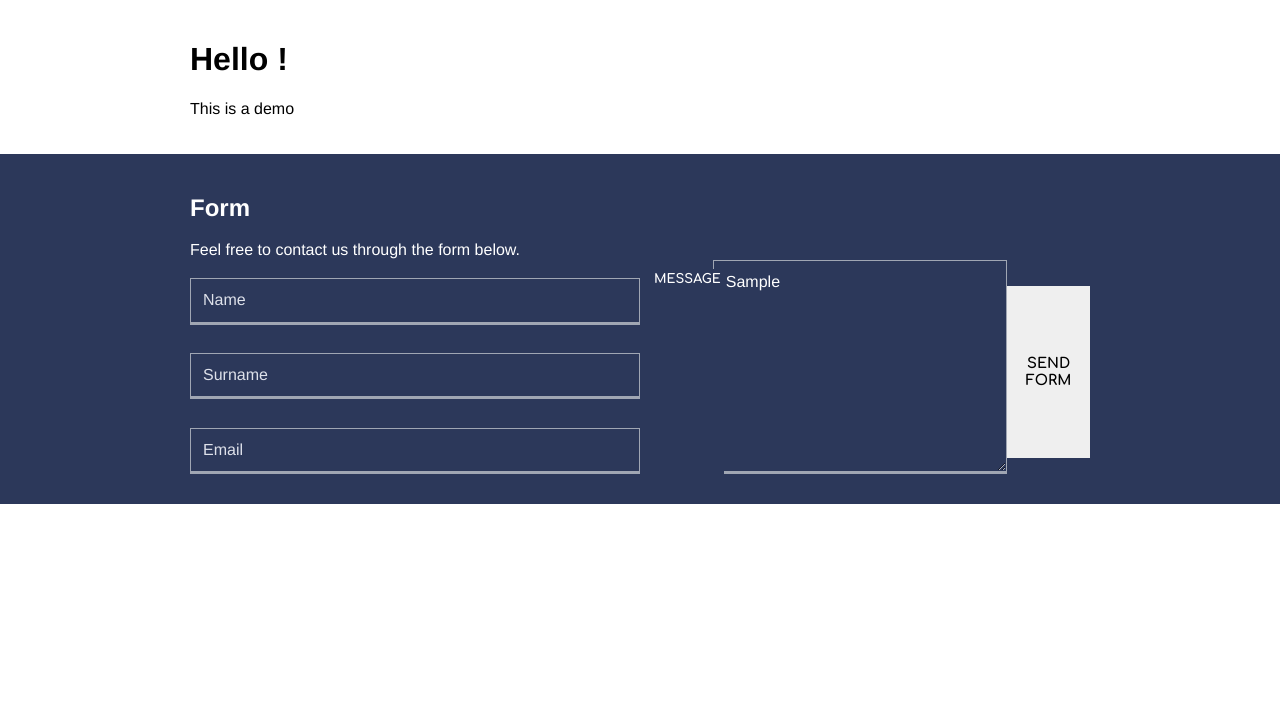
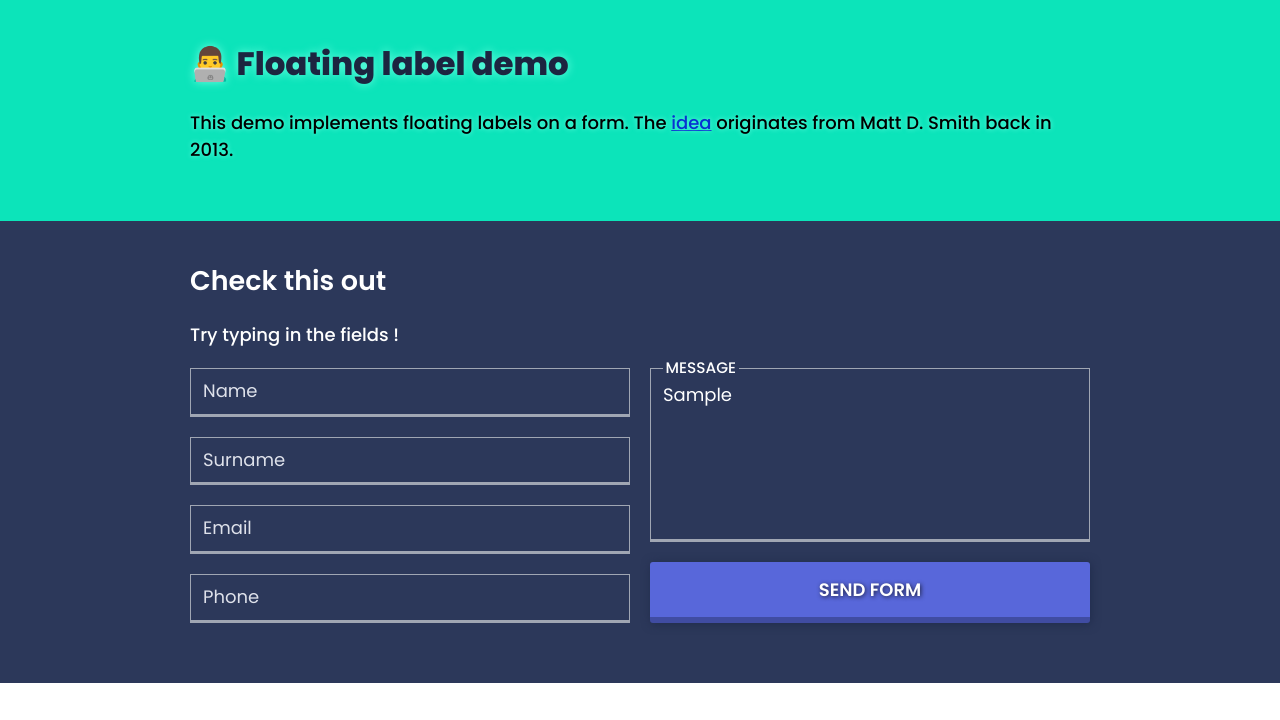
Before and after one commit to JoJoMimosa/Vitrine, a website built with Parcel: page index.html in a window 1280 px wide. Both pictures are taken after typing "Sample" into the empty fields and a click on the button "SEND FORM". Built offline with nearby package versions, Linux system fonts and the light colour scheme.

Commit message:
Cache push

```diff
--- a/css/master.scss
+++ b/css/master.scss
@@ -1,7 +1,11 @@
 /*! github.com/jojomimosa | MIT License */
 
-$font-stack: 'Arimo', sans-serif;
-$font-stack-secondary: 'Comfortaa', sans-serif;
+// Vars
+
+$font-stack: 'Poppins', sans-serif;
+
+$link-color: #0832d2;
+$link-color-visited: #8f08d2;
 
 $animation-duration: .25s;
 
@@ -11,15 +15,83 @@ $form-placeholder: #dee1ea;
 $form-border: #a0a6b3;
 $form-border-hover: #fff;
 $form-border-active: #e1e817;
+$form-btn-bg: #5867da;
+$form-btn-color: #fff;
+$form-btn-border: #404ca2;
+$form-btn-shadow: #1c203e;
+$form-btn-box-shadow: #202c4c;
+$form-btn-hover-bg: #687afd;
+$form-btn-hover-border: #4a58bd;
+
+// HTML, body and heading...
+
+html {
+  font-size: 18px;
+}
 
 body {
   font-family: $font-stack;
+  line-height: 1.5;
+  font-weight: 500;
+}
+
+h1, h2, h3, h4, h5, h6 {
+  font-weight: 600;
+  font-family: $font-stack;
+  margin: 0 0 20px 0;
+}
+
+h1 {
+  font-size: 1.8rem;
+  text-shadow: 0 0 10px #6affe2;
+  font-weight: 800;
+  color: #1c2540;
+}
+
+h2 {
+  font-size: 1.5rem;
+}
+
+h3 {
+  font-size: 1.17rem;
+}
+
+h4 {
+  font-size: 1rem;
+}
+
+h5 {
+  font-size: 0.83rem;
+}
+
+h6 {
+  font-size: 0.67rem;
+}
+
+// Paragraphs and links
+
+p {
+  text-shadow: 0 0 5px #6affe2;
+}
+
+p a {
+  color: $link-color;
+  text-decoration: underline $link-color;
+}
+
+p a:visited {
+  color: $link-color-visited;
+  text-decoration: underline $link-color-visited;
 }
 
 // Sections
 
 .section {
-  padding: 20px 0;
+  padding: 40px 0;
+}
+
+.section--header {
+  background-color: #0ce4ba;
 }
 
 .section--form {
@@ -45,13 +117,9 @@ body {
 }
 
 .form__divider--right {
+  margin-left: 20px;
   display: flex;
-}
-
-.form__divider--right > label,
-.form__divider--right > textarea,
-.form__divider--right > button {
-  height: auto;
+  flex-direction: column;
 }
 
 ::placeholder { /* Standard syntax */
@@ -71,68 +139,132 @@ body {
   color: $form-placeholder;
 }
 
-.form__txt-input {
+.flabel {
+  position: relative;
+  margin: 20px 0;
+}
+
+.flabel__input {
   color: $form-color;
   background: $form-bg;
   width: 100%;
   box-sizing: border-box;
-  margin: 0 0 10px 0;
   padding: 12px;
   border: 1px solid $form-border;
   border-bottom: 3px solid $form-border;
-  transition: $animation-duration ease-out border-color;
+  transition: border-color $animation-duration ease-out;
 }
 
-.form__txt-input:hover {
-  border: 1px solid $form-border-hover;
-  border-bottom: 3px solid $form-border-hover;
+.flabel__input:hover {
+  border-color: $form-border-hover;
+  transition: border-color $animation-duration ease-out;
 }
 
-.form__txt-input:focus {
-  border: 1px solid $form-border-active;
-  border-bottom: 3px solid $form-border-active;
+.flabel__input:focus {
+  border-color: $form-border-active;
   outline: 0;
 }
 
-.form__label {
-  transition: opacity $animation-duration ease-out, left $animation-duration ease-out;
+.flabel__input:focus + .flabel__label {
+  color: $form-border-active;
+}
+
+.flabel__label {
+  transition: opacity $animation-duration ease-out,
+              left $animation-duration ease-out,
+              color $animation-duration ease-out;
   display: inline;
   opacity: 0;
-  position: relative;
-  left: 5px;
-  top: 9px;
-  font-size: 0.8rem;
+  position: absolute;
+  left: 0;
+  left: .2rem;
+  top: -11px;
+  top: -0.6rem;
+  font-size: 0.85rem;
   text-transform: uppercase;
-  font-family: $font-stack-secondary;
-  font-weight: 700;
+  font-family: $font-stack;
+  font-weight: 500;
   background: $form-bg;
-  padding: 3px;
+  padding: 0 3px;
 }
 
-.form__label.form__label--enabled {
+.flabel__label.flabel__label--enabled {
   opacity: 1;
   left: 11px;
+  left: .7rem;
 }
 
-.form__txt-input--txtarea {
-  resize: vertical;
+.form__divider--right > .flabel {
+  display: flex;
+  flex: 1;
+}
+
+.flabel__input--txtarea {
+  resize: none;
+  line-height: 1.5;
 }
 
 .form__btn {
+  border-radius: 3px;
   display: block;
   border: 0;
-  padding: 12px;
-  font-weight: 700;
+  padding: 18px 0 16px;
+  font-weight: 600;
   text-transform: uppercase;
-  font-family: $font-stack-secondary;
-  font-size: .9rem;
-  margin: 26px 0;
+  font-family: $font-stack;
+  font-size: 1rem;
+  margin-bottom: 20px;
+  color: $form-btn-color;
+  background-color: $form-btn-bg;
+  border-bottom: 6px solid $form-btn-border;
+  text-shadow: 1px 1px 4px $form-btn-shadow;
+  transition: background-color $animation-duration ease-out,
+              border $animation-duration ease-out;
+  box-shadow: 1px 1px 10px $form-btn-box-shadow;
 }
 
 .form__btn:hover {
   cursor: pointer;
+  background-color: $form-btn-hover-bg;
+  border-color: $form-btn-hover-border;
 }
 
 .form__btn:focus {
   outline: none;
 }
+
+// Media queries
+
+@media screen and (max-width: 991px) {
+  html {
+    font-size: 16px;
+  }
+}
+
+@media screen and (max-width: 767px) {
+  .form {
+    display: block;
+  }
+
+  .flabel:last-of-type {
+    margin-top: 0;
+  }
+
+  .flabel__input--txtarea {
+    height: 110px;
+  }
+
+  .form__divider--right {
+    margin-left: 0;
+  }
+}
+
+@media screen and (max-width: 481px) {
+  html {
+    font-size: 14px;
+  }
+
+  .content {
+    max-width: 93%;
+  }
+}
--- a/index.html
+++ b/index.html
@@ -2,38 +2,60 @@
 <html lang="en" dir="ltr">
   <head>
     <meta charset="utf-8">
+    <meta name="viewport" content="width=device-width">
     <title>Vitrine - Welcome !</title>
-    <link href="https://fonts.googleapis.com/css?family=Arimo:400,700" rel="stylesheet">
-    <link href="https://fonts.googleapis.com/css?family=Comfortaa:700" rel="stylesheet">
+    <link href="https://fonts.googleapis.com/css?family=Poppins:400,500,600,800" rel="stylesheet">
   </head>
   <body>
-    <section class="section">
+    <header class="section section--header">
       <div class="content">
-        <h1>Hello !</h1>
-        <p>This is a demo</p>
+        <h1>👨‍💻 Floating label demo</h1>
+        <p>This demo implements floating labels on a form. The <a href="http://mds.is/float-label-pattern/" target="_blank">idea</a> originates from Matt D. Smith back in 2013.</p>
       </div>
-    </section>
+    </header>
     <section class="section section--form">
       <div class="content">
-        <h2>Form</h2>
-        <span>Feel free to contact us through the form below.</span>
+        <h2>Check this out</h2>
+        <span>Try typing in the fields !</span>
         <form class="form">
           <div class="form__divider">
-            <label class="form__label" for="name">Name</label>
-            <input class="form__txt-input flabel" id="name" type="text" placeholder="Name">
-            <label class="form__label" for="surname">Surname</label>
-            <input class="form__txt-input flabel" id="surname" type="text" placeholder="Surname">
-            <label class="form__label" for="email">Email</label>
-            <input class="form__txt-input flabel" id="email" type="email" placeholder="Email">
+            <div class="flabel">
+              <input class="flabel__input" type="text" placeholder="Name">
+              <label class="flabel__label">Name</label>
+            </div>
+            <div class="flabel">
+              <input class="flabel__input" type="text" placeholder="Surname">
+              <label class="flabel__label">Surname</label>
+            </div>
+            <div class="flabel">
+              <input class="flabel__input" type="email" placeholder="Email">
+              <label class="flabel__label">Email</label>
+            </div>
+            <div class="flabel">
+              <input class="flabel__input" type="tel" placeholder="Phone">
+              <label class="flabel__label">Phone</label>
+            </div>
           </div>
           <div class="form__divider form__divider--right">
-            <label class="form__label" for="message">Message</label>
-            <textarea class="form__txt-input form__txt-input--txtarea flabel" id="message" placeholder="Message"></textarea>
+            <div class="flabel">
+              <textarea class="flabel__input flabel__input--txtarea" placeholder="Message"></textarea>
+              <label class="flabel__label">Message</label>
+            </div>
             <button class="form__btn" type="button">Send form</button>
           </div>
         </form>
       </div>
     </section>
+    <footer class="section section--footer">
+      <div class="content">
+
+      </div>
+    </footer>
     <script src="js/index.js"></script>
   </body>
-</htm
+</html>
+<!--
+
+Whatchu looking at u nerd
+
+-->
--- a/js/floating-label.js
+++ b/js/floating-label.js
@@ -3,11 +3,12 @@
 // Usable tags
 const tags = ['INPUT', 'TEXTAREA'];
 
-const floatingLabel = (selector) => {
-  // Get all targets
-  let targets = document.querySelectorAll(selector);
+const floatingLabel = () => {
+  // Get the input fields
+  let inputs = document.querySelectorAll('.flabel .flabel__input');
 
-  for (let input of targets) {
+  // Handle user input on each input
+  for (let input of inputs) {
     // If the tag is usable
     if (tags.indexOf(input.tagName) > -1) {
       input.addEventListener('input', onUserInput);
@@ -19,20 +20,20 @@ const floatingLabel = (selector) => {
 const onUserInput = (e) => {
   // Get the input and its associated label
   let input = e.target;
-  let label = input.form.querySelector(`[for=${input.id}]`);
+  let label = input.parentElement.querySelector('.flabel__label');
 
   // If the input is not empty
   if (input.value.length != '') {
     // If the label was hidden, show it
-    if (!label.classList.contains('form__label--enabled')) {
-      label.classList.add('form__label--enabled');
+    if (!label.classList.contains('flabel__label--enabled')) {
+      label.classList.add('flabel__label--enabled');
     }
   }
   // If the input is empty
   else {
     // If the label was enabled, hide it
-    if (label.classList.contains('form__label--enabled')) {
-      label.classList.remove('form__label--enabled');
+    if (label.classList.contains('flabel__label--enabled')) {
+      label.classList.remove('flabel__label--enabled');
     }
   }
 };
--- a/js/index.js
+++ b/js/index.js
@@ -11,4 +11,4 @@ import floatingLabel from './floating-label.js';
 
 
 // Initialize floating labels
-floatingLabel('.flabel');
+floatingLabel();
```
Also changed, not shown: dist/index.html, 8 other files.
